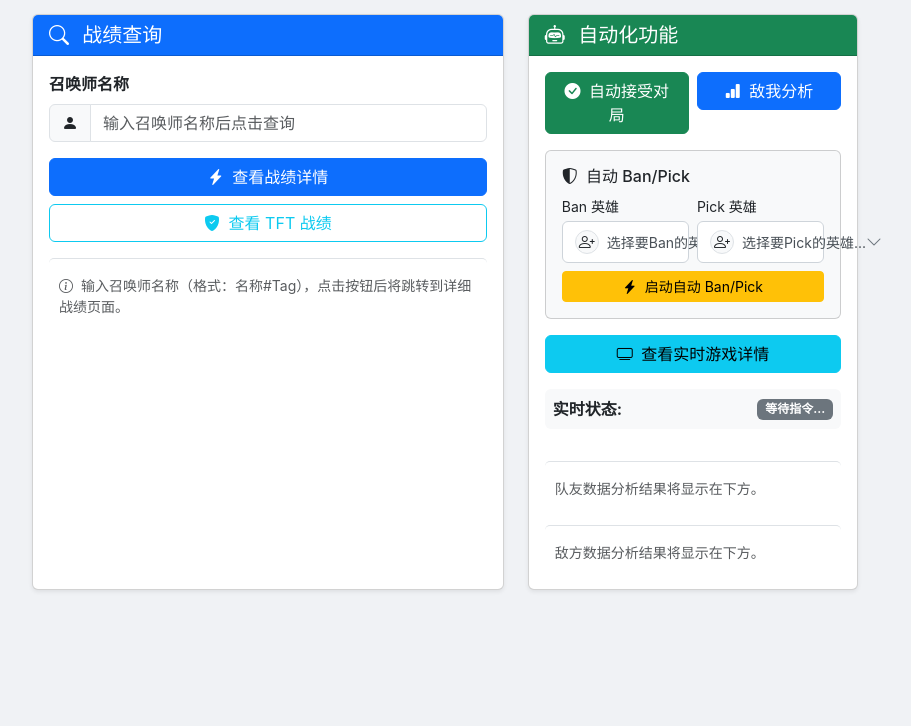
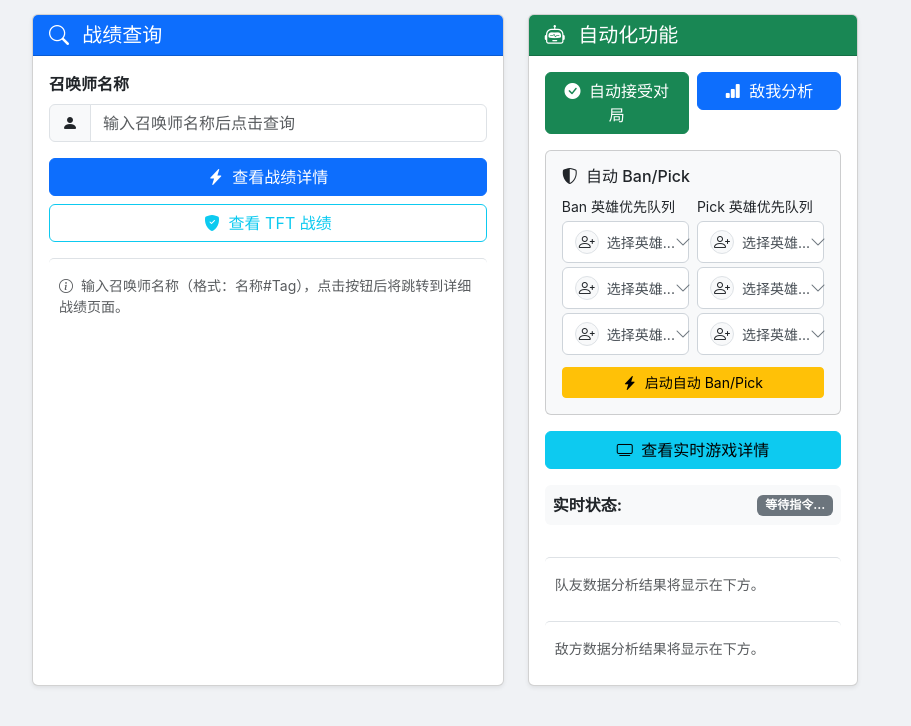
Before and after one commit to ByteFlowing1337/LOLHelper-WebUI, a Flask app: page / in a window 1280 px wide. Shown: the part 223-949 px from the top of the page, without its empty margins (195-1106 px from the left). Before the commit the page ends 814 px from the top, so only its background shows below. Run offline with Flask 3, Linux system fonts and the light colour scheme; data that the repository does not hold is empty; some libraries are stand-ins or nearby versions.

Commit message:
feat(auto-bp): implement multiple champion selectors for ban/pick queues

```diff
--- a/static/js/main.js
+++ b/static/js/main.js
@@ -28,14 +28,19 @@ document.addEventListener("DOMContentLoaded", async () => {
   // Initialize champion data and selectors
   await loadChampionData();
 
-  const banChampionSelector = createChampionSelector(
-    "ban-champion-selector",
-    "选择要Ban的英雄..."
-  );
-  const pickChampionSelector = createChampionSelector(
-    "pick-champion-selector",
-    "选择要Pick的英雄..."
-  );
+  // 创建 Ban 英雄优先队列选择器（最多3个）
+  const banChampionSelectors = [
+    createChampionSelector("ban-champion-selector-1"),
+    createChampionSelector("ban-champion-selector-2"),
+    createChampionSelector("ban-champion-selector-3"),
+  ];
+
+  // 创建 Pick 英雄优先队列选择器（最多3个）
+  const pickChampionSelectors = [
+    createChampionSelector("pick-champion-selector-1"),
+    createChampionSelector("pick-champion-selector-2"),
+    createChampionSelector("pick-champion-selector-3"),
+  ];
 
   // Helper function to format rank badge
   function formatRankBadge(rank) {
@@ -329,7 +334,79 @@ document.addEventListener("DOMContentLoaded", async () => {
   });
 
   // Auto Ban/Pick Button Handler
-  if (autoBanPickBtn && banChampionSelector && pickChampionSelector) {
+  if (
+    autoBanPickBtn &&
+    banChampionSelectors.length &&
+    pickChampionSelectors.length
+  ) {
+    // Ban/Pick 英雄优先队列
+    const banQueue = [];
+    const pickQueue = [];
+
+    const banFallbackListEl = document.getElementById("ban-fallback-list");
+    const pickFallbackListEl = document.getElementById("pick-fallback-list");
+
+    function rebuildQueueFromSelectors() {
+      // 从所有选择器中读取已选英雄ID，按顺序构建队列
+      banQueue.length = 0;
+      pickQueue.length = 0;
+
+      banChampionSelectors.forEach((selector) => {
+        if (selector) {
+          const id = selector.getSelectedChampionId();
+          if (id) banQueue.push(id);
+        }
+      });
+
+      pickChampionSelectors.forEach((selector) => {
+        if (selector) {
+          const id = selector.getSelectedChampionId();
+          if (id) pickQueue.push(id);
+        }
+      });
+
+      renderFallbackChips();
+    }
+
+    function renderFallbackChips() {
+      // 渲染 Ban 英雄优先队列徽章
+      if (banFallbackListEl) {
+        banFallbackListEl.innerHTML = "";
+        if (banQueue.length > 0) {
+          const summary = document.createElement("div");
+          summary.className = "d-flex flex-wrap gap-1 align-items-center";
+          summary.innerHTML = '<small class="text-muted me-1">优先级:</small>';
+          banQueue.forEach((id, index) => {
+            const chip = document.createElement("span");
+            chip.className =
+              index === 0 ? "badge bg-primary" : "badge bg-secondary";
+            chip.style.fontSize = "0.75rem";
+            chip.textContent = `${index + 1}. ID ${id}`;
+            summary.appendChild(chip);
+          });
+          banFallbackListEl.appendChild(summary);
+        }
+      }
+
+      // 渲染 Pick 英雄优先队列徽章
+      if (pickFallbackListEl) {
+        pickFallbackListEl.innerHTML = "";
+        if (pickQueue.length > 0) {
+          const summary = document.createElement("div");
+          summary.className = "d-flex flex-wrap gap-1 align-items-center";
+          summary.innerHTML = '<small class="text-muted me-1">优先级:</small>';
+          pickQueue.forEach((id, index) => {
+            const chip = document.createElement("span");
+            chip.className =
+              index === 0 ? "badge bg-primary" : "badge bg-secondary";
+            chip.style.fontSize = "0.75rem";
+            chip.textContent = `${index + 1}. ID ${id}`;
+            summary.appendChild(chip);
+          });
+          pickFallbackListEl.appendChild(summary);
+        }
+      }
+    }
     autoBanPickBtn.addEventListener("click", () => {
       if (!isLCUConnected()) {
         showInlineMessage(
@@ -341,11 +418,20 @@ document.addEventListener("DOMContentLoaded", async () => {
 
       if (!autoBanPickRunning) {
         // Get champion IDs from selectors
-        const banId = banChampionSelector.getSelectedChampionId();
-        const pickId = pickChampionSelector.getSelectedChampionId();
+        rebuildQueueFromSelectors();
+        const banId = banQueue[0] || null;
+        const pickId = pickQueue[0] || null;
 
-        // Start with configuration
-        startAutoBanPick(banId, pickId);
+        const banCandidates = [...banQueue];
+        const pickCandidates = [...pickQueue];
+
+        // Start with configuration (包含备选队列)
+        startAutoBanPick({
+          ban_champion_id: banId,
+          pick_champion_id: pickId,
+          ban_candidates: banCandidates,
+          pick_candidates: pickCandidates,
+        });
         autoBanPickRunning = true;
         autoBanPickBtn.innerHTML =
           '<i class="bi bi-stop-circle-fill me-1"></i> 停止 Ban/Pick';
@@ -369,21 +455,42 @@ document.addEventListener("DOMContentLoaded", async () => {
       }
     });
 
-    // Listen for champion selection changes to update configuration on the fly
+    // 监听所有 Ban 选择器的变更
+    banChampionSelectors.forEach((selector, index) => {
+      if (selector) {
         document
-      .getElementById("ban-champion-selector")
+          .getElementById(`ban-champion-selector-${index + 1}`)
           .addEventListener("championChanged", (e) => {
-        const banId = e.detail.championId;
-        const pickId = pickChampionSelector.getSelectedChampionId();
-        configureBanPick(banId, pickId);
+            rebuildQueueFromSelectors();
+            const banId = banQueue[0] || null;
+            const pickId = pickQueue[0] || null;
+            configureBanPick({
+              ban_champion_id: banId,
+              pick_champion_id: pickId,
+              ban_candidates: [...banQueue],
+              pick_candidates: [...pickQueue],
+            });
+          });
+      }
     });
 
+    // 监听所有 Pick 选择器的变更
+    pickChampionSelectors.forEach((selector, index) => {
+      if (selector) {
         document
-      .getElementById("pick-champion-selector")
+          .getElementById(`pick-champion-selector-${index + 1}`)
           .addEventListener("championChanged", (e) => {
-        const banId = banChampionSelector.getSelectedChampionId();
-        const pickId = e.detail.championId;
-        configureBanPick(banId, pickId);
+            rebuildQueueFromSelectors();
+            const banId = banQueue[0] || null;
+            const pickId = pickQueue[0] || null;
+            configureBanPick({
+              ban_champion_id: banId,
+              pick_champion_id: pickId,
+              ban_candidates: [...banQueue],
+              pick_candidates: [...pickQueue],
+            });
+          });
+      }
     });
   }
 });
--- a/templates/index.html
+++ b/templates/index.html
@@ -392,12 +392,28 @@
                     </h6>
                     <div class="row g-2 mb-2">
                       <div class="col-6">
-                        <label class="form-label small mb-1">Ban 英雄</label>
-                        <div id="ban-champion-selector"></div>
+                        <label class="form-label small mb-1"
+                          >Ban 英雄优先队列</label
+                        >
+                        <div class="mb-1" id="ban-champion-selector-1"></div>
+                        <div class="mb-1" id="ban-champion-selector-2"></div>
+                        <div class="mb-1" id="ban-champion-selector-3"></div>
+                        <div
+                          id="ban-fallback-list"
+                          class="d-flex flex-wrap gap-1 small mt-1"
+                        ></div>
                       </div>
                       <div class="col-6">
-                        <label class="form-label small mb-1">Pick 英雄</label>
-                        <div id="pick-champion-selector"></div>
+                        <label class="form-label small mb-1"
+                          >Pick 英雄优先队列</label
+                        >
+                        <div class="mb-1" id="pick-champion-selector-1"></div>
+                        <div class="mb-1" id="pick-champion-selector-2"></div>
+                        <div class="mb-1" id="pick-champion-selector-3"></div>
+                        <div
+                          id="pick-fallback-list"
+                          class="d-flex flex-wrap gap-1 small mt-1"
+                        ></div>
                       </div>
                     </div>
                     <button
```
Lines whose indentation alone changed are shown as unchanged.
